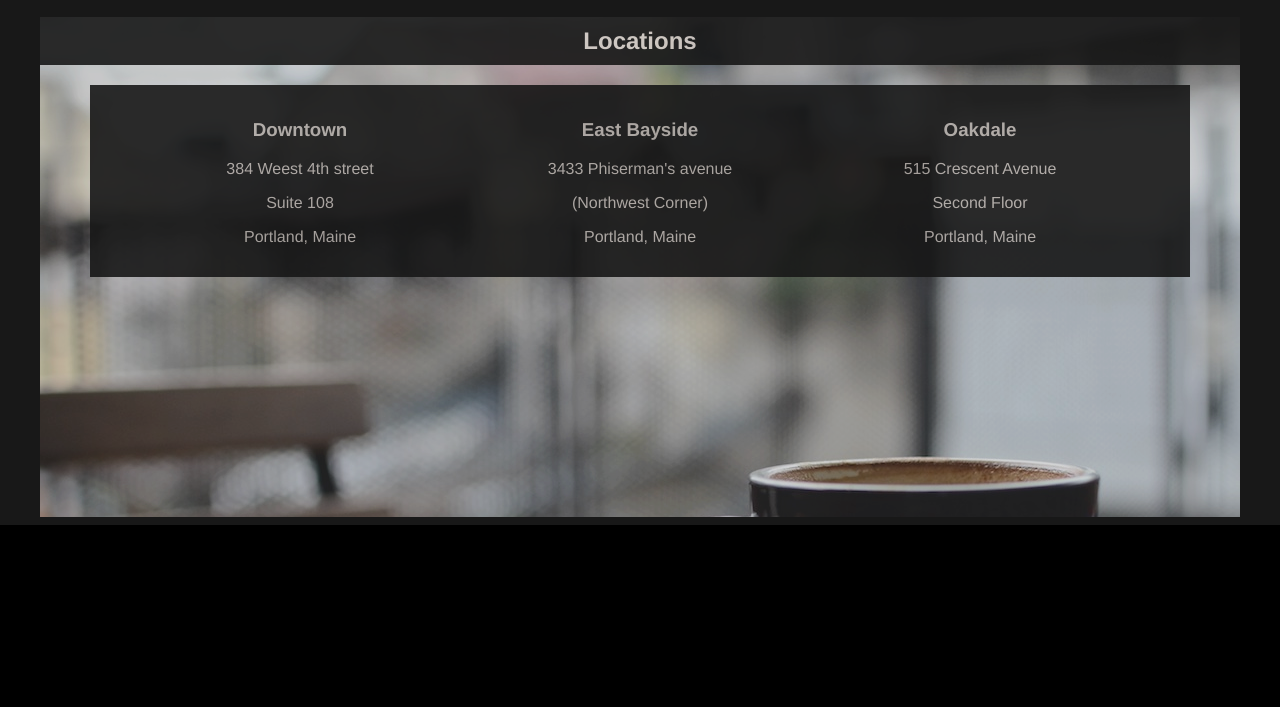
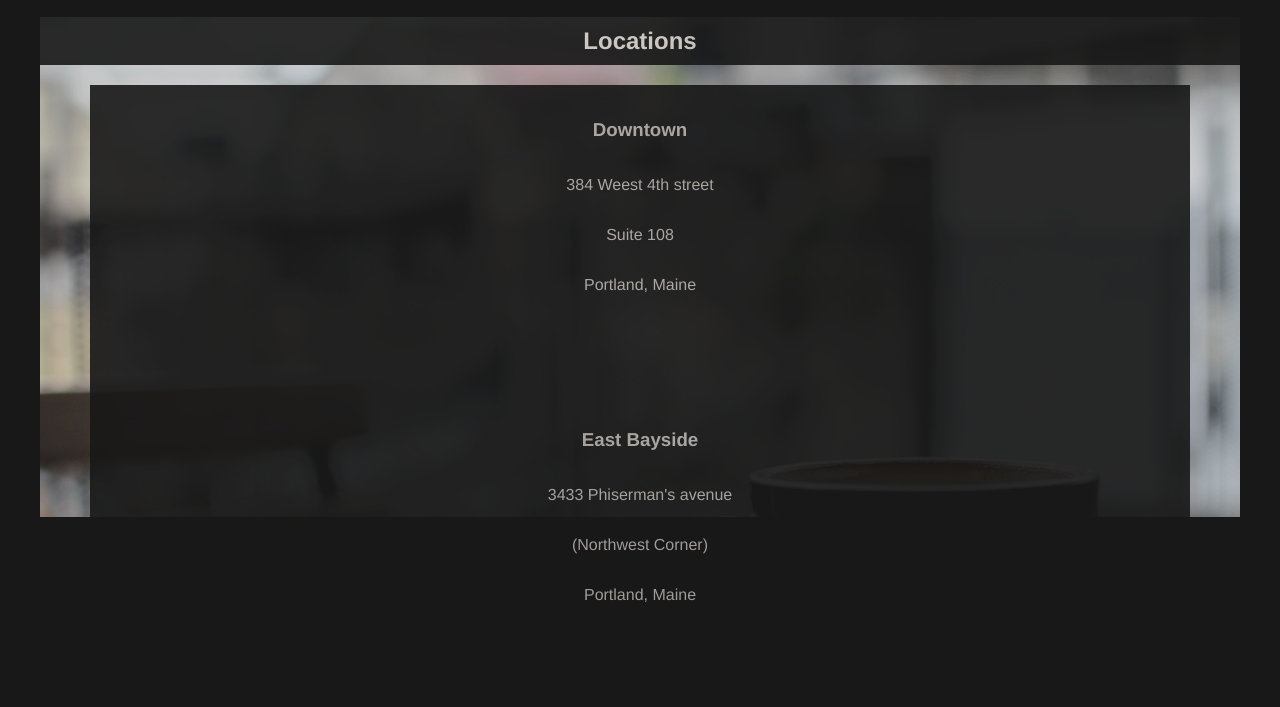
Before and after one commit to maroonshade/teacosy, a plain HTML site: page index.html in a window 1280 px wide. Shown: the part 1381-2088 px from the top of the page. Before the commit the page ends 1906 px from the top, so only its background shows below. Drawn offline with Linux system fonts and the light colour scheme.

Commit message:
update to location

```diff
--- a/resources/css/style.css
+++ b/resources/css/style.css
@@ -126,6 +126,7 @@ nav li {
 
 .third_subsection {
   display: flex;
+  flex-direction: column;
   width: 1100px;
   align-items: center;
   justify-content: center;
@@ -135,7 +136,7 @@ nav li {
 .box {
   margin: 5px 20px;
   padding: 10px;
-  width: 300px
+  width: 300px;
   display: flex;
   flex-direction: column;
   flex-basis: 280px;
```
